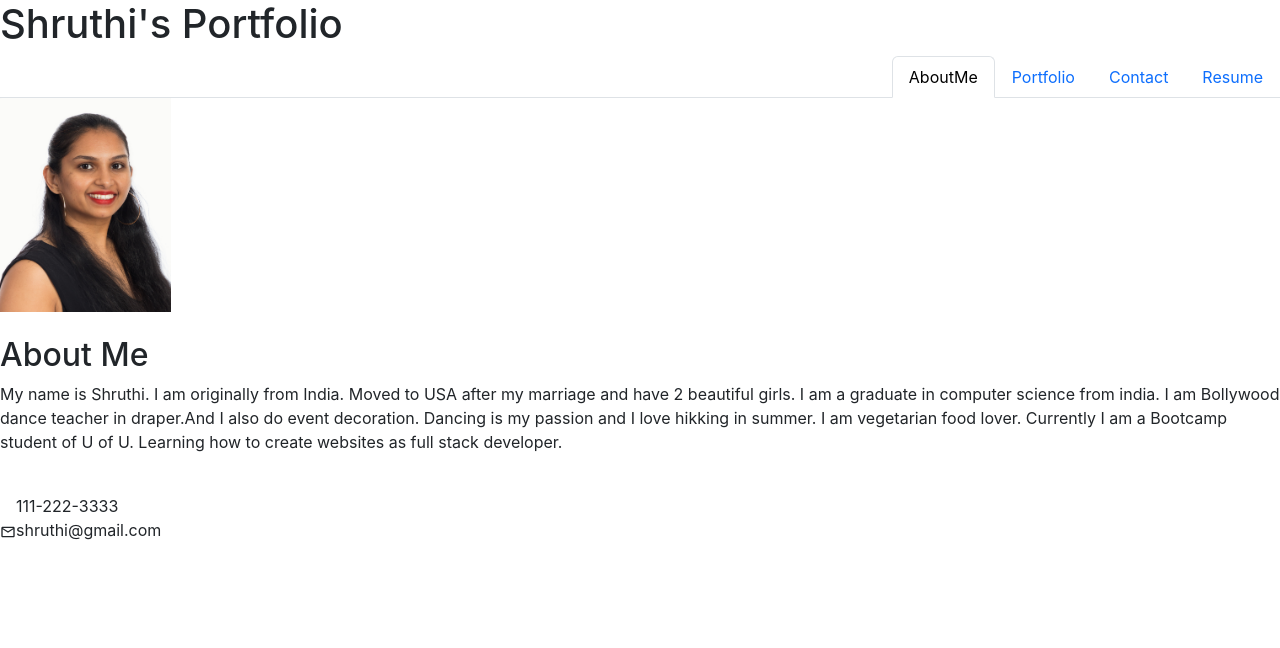
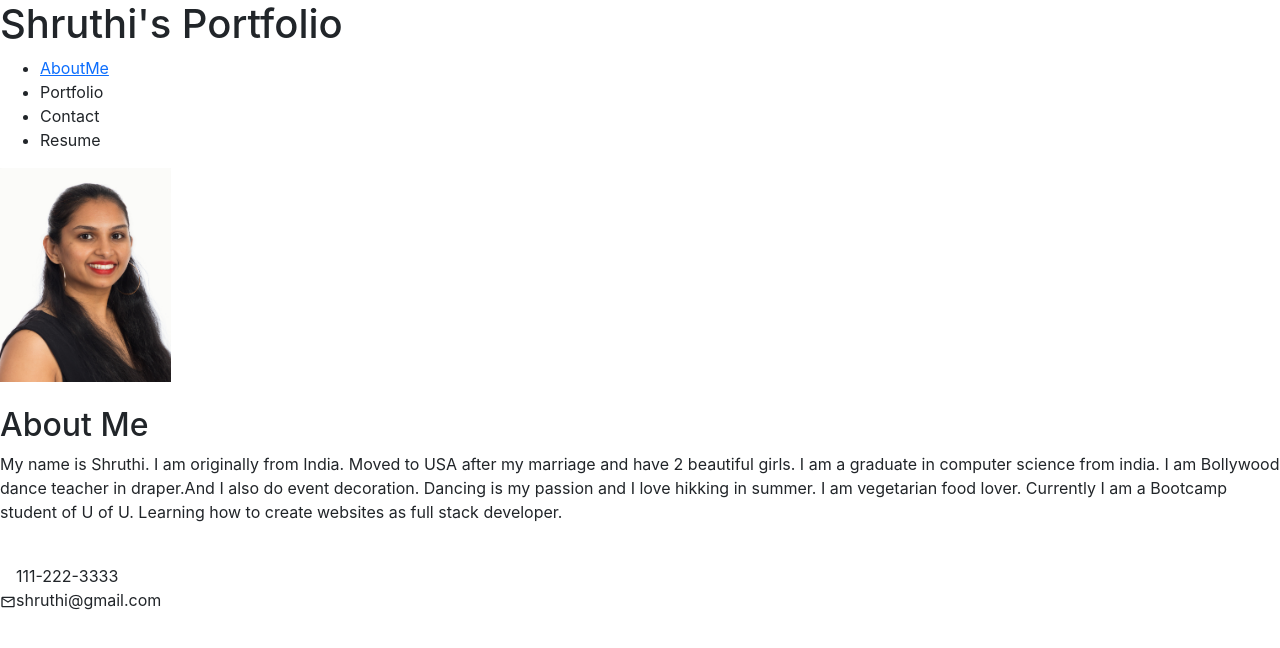
Before and after one commit to shruthisalimath/Shruthi-Portfolio-React, a React (Create React App) app: page / in a window 1280 px wide. Shown: the top 648 px of the page. Built offline with nearby package versions, Linux system fonts and the light colour scheme; some icons are missing.

Commit message:
Added contact page
added utils-heleper

```diff
--- a/src/components/Navigation.js
+++ b/src/components/Navigation.js
@@ -1,44 +1,46 @@
 import React from 'react';
-import Nav from 'react-bootstrap/Nav';
+//import Navbar from 'react-bootstrap/Navbar';
 
-function Navigation() {
-    return (
-        <Nav className="justify-content-end" variant="tabs" defaultActiveKey="/AboutMe">
-          <Nav.Item>
-            <Nav.Link href="/AboutMe">AboutMe</Nav.Link>
-          </Nav.Item>
-          <Nav.Item>
-            <Nav.Link eventKey="link-1" >Portfolio</Nav.Link>
-          </Nav.Item>
-          <Nav.Item>
-          <Nav.Link eventKey="link-2" >Contact</Nav.Link>
-          </Nav.Item>
-          <Nav.Item>
-          <Nav.Link eventKey="link-3" >Resume</Nav.Link>
-          </Nav.Item>
-        </Nav>
-      );
+// function Navigation() {
+//     return (
+//         <Nav className="justify-content-end" variant="tabs" defaultActiveKey="/AboutMe">
+//           <Nav.Item>
+//             <Nav.Link href="/AboutMe">AboutMe</Nav.Link>
+//           </Nav.Item>
+//           <Nav.Item>
+//             <Nav.Link eventKey="link-1" href='/Portfolio'>Portfolio</Nav.Link>
+//           </Nav.Item>
+//           <Nav.Item>
+//           <Nav.Link eventKey="link-2" href='/Contact'>Contact</Nav.Link>
+//           </Nav.Item>
+//           <Nav.Item>
+//           <Nav.Link eventKey="link-3"href='/Resume' >Resume</Nav.Link>
+//           </Nav.Item>
+//         </Nav>
+//       );
+// }
+
+function Navigation(props) {
+  const { currentPage, handlePageChange } = props
+  const tabs = ['AboutMe', 'Portfolio', 'Contact', 'Resume'];
+  return (
+
+    <nav >
+      <ul className='flex-row'>
+        {tabs.map(tab => (
+          <li className='mx-2' key={tab} >
+            <a href={'#' + tab.toLocaleLowerCase()}
+              onClick={() => handlePageChange(tab)}
+              className={currentPage === tab ? 'navActive' : 'nav-link'}
+              key={tab} >
+              {tab}
+            </a>
+          </li>
+        ))}
+      </ul>
+    </nav>
+  )
 }
 
-// function Navigation(props) {
-//     const { currentPage, handlePageChange } = props
-//     const tabs = ['AboutMe', 'Portfolio', 'Contact', 'Resume'];
-//     return (
-//         <nav>
-//             <ul className='flex-row'>
-//                 {tabs.map(tab => (
-//                     <li className='mx-2' key={tab}>
-//                         <a href={'#' + tab.toLocaleLowerCase()}
-//                         onClick={() => handlePageChange(tab)}
-//                         className={currentPage === tab ? 'navActive' : 'nav-link'}
-//                         key={tab} >
-//                             {tab}
-//                         </a>
-//                     </li>
-//                 ))}
-//             </ul>
-//         </nav>
-//     );
-// }
 
 export default Navigation;
--- a/src/components/pages/Contact.js
+++ b/src/components/pages/Contact.js
@@ -0,0 +1,77 @@
+import React, { useState } from 'react';
+import { Form, Row } from 'react-bootstrap';
+import { validateEmail } from '../../utils/helpers';
+
+const Contact = () => {
+    const [formState, setFormState] = useState({ name: '', email: '', message: '' });
+    const [errorMessage, setErrorMessage] = useState('');
+    const { name, email, message } = formState;
+
+    const handleChange = (e) => {
+        if (e.target.name === 'email') {
+            const isValid = validateEmail(e.target.value);
+            console.log(isValid);
+
+            //isvalid conditional statement
+            if (!isValid) {
+                setErrorMessage('Your Email Is Invalid.');
+            }
+            else {
+                setErrorMessage('');
+            }
+        }
+        else {
+            if (!e.target.value.length) {
+                setErrorMessage(`${e.target.name} is required.`);
+            }
+            else {
+                setErrorMessage('');
+            }
+        }
+    };
+    const handleSubmit = (e) => {
+        e.preventDefault();
+        if (!errorMessage) {
+            setFormState({ [e.target.name]: e.target.value });
+            console.log('Form', formState);
+        }
+        window.location.reload(false);
+    };
+    return (
+        <section>
+            <Row className="justify-content-md-center">
+                <div className="contact">
+                    <h2 data-testid="h1tag">Contact</h2>
+                    <Form onSubmit={handleSubmit} id="contact-form">
+                        <Form.Group>
+                            <Form.Label>Enter Your Name:</Form.Label>
+                            <Form.Control type="text" name= "name" defaultValue={name} placeholder="Enter your name"  onBlur={handleChange}/>
+                        </Form.Group>
+
+                        <Form.Group>
+                            <Form.Label>Enter Your Email:</Form.Label>
+                            <Form.Control type="email" name= "email" defaultValue={email} placeholder="Enter your email "  onBlur={handleChange}/>
+                        </Form.Group>
+
+                        <Form.Group className="mb-3" controlId="exampleForm.ControlTextarea1">
+                            <Form.Label>Example textarea</Form.Label>
+                            <Form.Control as="textarea" rows={3} name= "message" defaultValue={message} onBlur={handleChange} />
+                        </Form.Group>
+
+                        {errorMessage && (
+                            <div>
+                                <p className="error-text">
+                                    {errorMessage}
+                                </p>
+                            </div>
+                        )}
+                        <button data-testid="button" type="submit">Submit</button>
+                    </Form>
+
+                </div>
+            </Row>
+        </section>
+    )
+}
+
+export default Contact;
--- /dev/null
+++ b/src/utils/helpers.js
@@ -0,0 +1,17 @@
+// Helper function to validate email against a regular expression
+export function validateEmail(email) {
+    var re = /^(([^<>()[\]\\.,;:\s@"]+(\.[^<>()[\]\\.,;:\s@"]+)*)|(".+"))@((\[[0-9]{1,3}\.[0-9]{1,3}\.[0-9]{1,3}\.[0-9]{1,3}\])|(([a-zA-Z\-0-9]+\.)+[a-zA-Z]{2,}))$/;
+    return re.test(String(email).toLowerCase());
+  }
+  // Helper function to validate a phone number against a regular expression
+export function validatePhoneNumber(phone) {
+    const re = /^(\+\d{1,2}\s)?\(?\d{3}\)?[\s.-]?\d{3}[\s.-]?\d{4}$/;
+    return re.test(String(phone).toLowerCase());
+  }
+
+  // Helper function to capitalize the first letter of each word
+  export function toTitleCase(str) {
+    return str.replace(/\w\S*/g, function (txt) {
+      return txt.charAt(0).toUpperCase() + txt.substr(1).toLowerCase();
+    });
+  }
```
